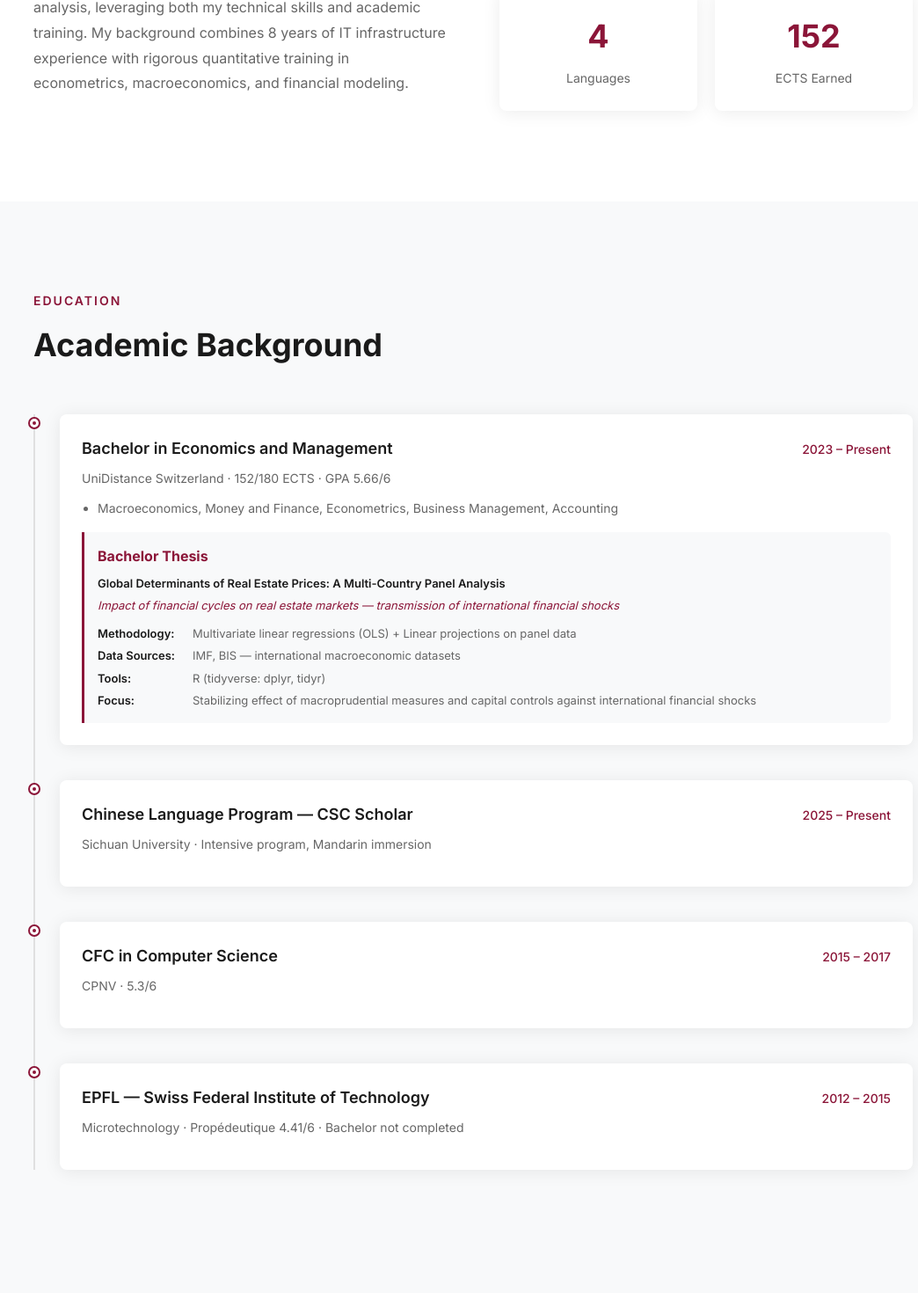
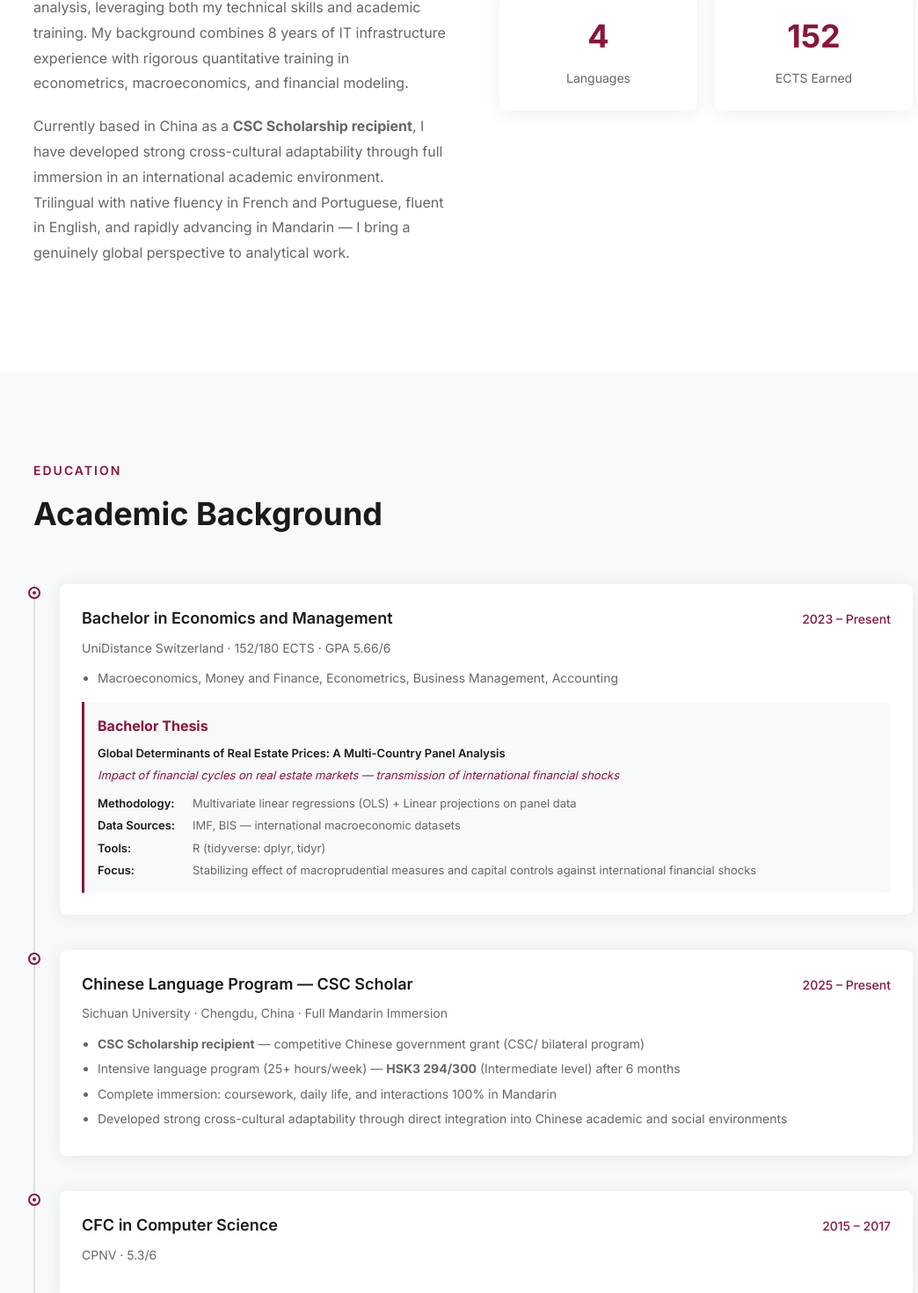
Before and after one commit to JorgePaulaPinheiro/CV, a React (Vite) app: page / in a window 1280 px wide. Shown: the part 1212-2682 px from the top of the page at 88% size, without its empty margins (102-1146 px from the left). Built offline with nearby package versions, Linux system fonts and the light colour scheme.

Commit message:
Valorisation experience Chine: CSC Scholarship, cross-cultural adaptability, international mobility

```diff
--- a/src/App.jsx
+++ b/src/App.jsx
@@ -71,6 +71,12 @@ function App() {
                 my technical skills and academic training. My background combines 8 years of IT
                 infrastructure experience with rigorous quantitative training in econometrics,
                 macroeconomics, and financial modeling.
+              </p>
+              <p>
+                Currently based in China as a <strong>CSC Scholarship recipient</strong>, I have developed
+                strong cross-cultural adaptability through full immersion in an international academic
+                environment. Trilingual with native fluency in French and Portuguese, fluent in English,
+                and rapidly advancing in Mandarin — I bring a genuinely global perspective to analytical work.
               </p>
             </div>
             <div className="about-highlights">
@@ -148,7 +154,13 @@ function App() {
                   <h3>Chinese Language Program — CSC Scholar</h3>
                   <span className="timeline-date">2025 – Present</span>
                 </div>
-                <p className="timeline-subtitle">Sichuan University · Intensive program, Mandarin immersion</p>
+                <p className="timeline-subtitle">Sichuan University · Chengdu, China · Full Mandarin Immersion</p>
+                <ul className="timeline-list">
+                  <li><strong>CSC Scholarship recipient</strong> — competitive Chinese government grant (CSC/ bilateral program)</li>
+                  <li>Intensive language program (25+ hours/week) — <strong>HSK3 294/300</strong> (Intermediate level) after 6 months</li>
+                  <li>Complete immersion: coursework, daily life, and interactions 100% in Mandarin</li>
+                  <li>Developed strong cross-cultural adaptability through direct integration into Chinese academic and social environments</li>
+                </ul>
               </div>
             </div>
             <div className="timeline-item">
@@ -293,6 +305,8 @@ function App() {
               <div className="skill-tags">
                 <span className="skill-tag">Rigorous</span>
                 <span className="skill-tag">Synthesis</span>
+                <span className="skill-tag">Cross-cultural Adaptability</span>
+                <span className="skill-tag">International Mobility</span>
                 <span className="skill-tag">Documentation</span>
                 <span className="skill-tag">Collaboration</span>
               </div>
```
